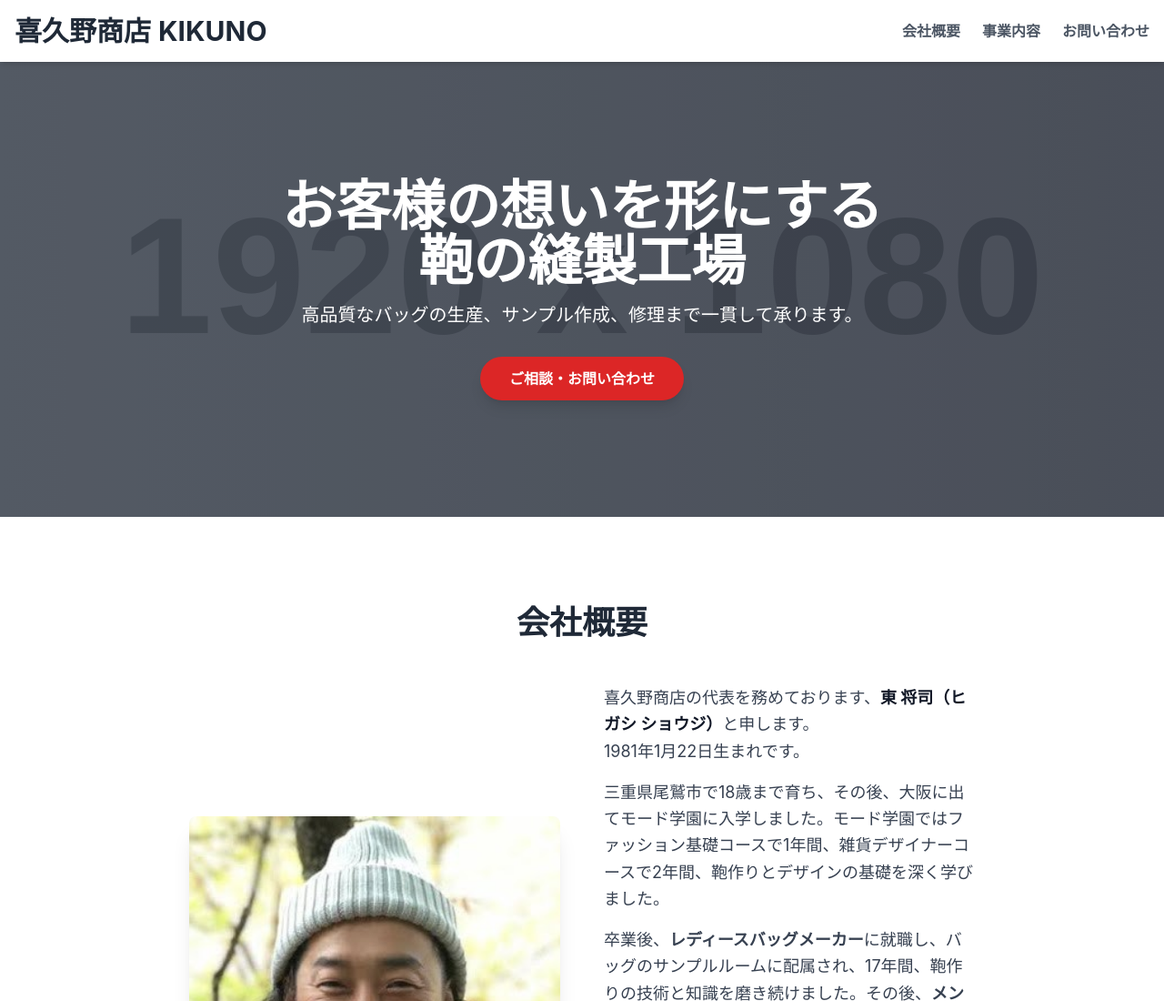
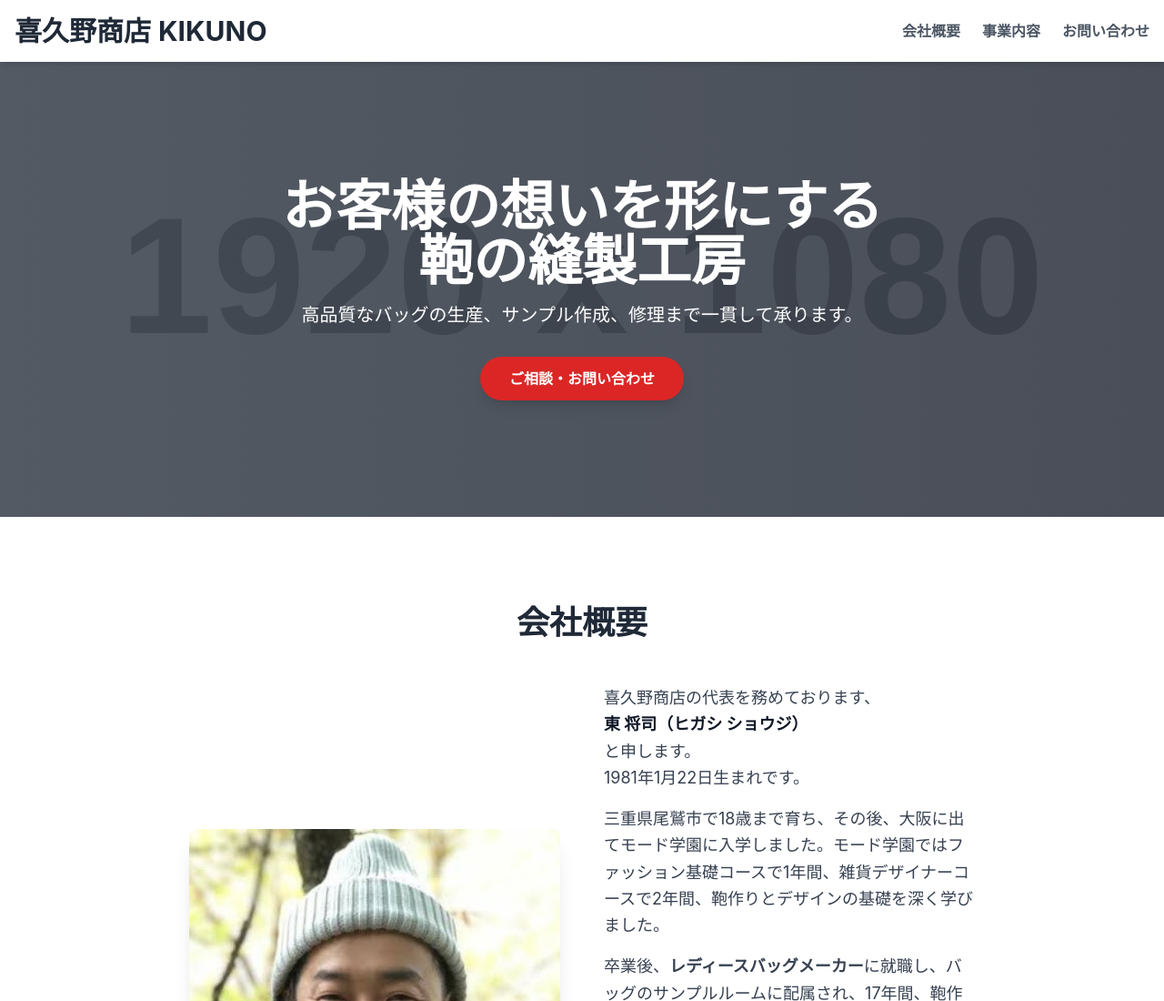
Before and after one commit to shoten122/kikuno410, a plain HTML site: page index.html in a window 1280 px wide. Shown: the top 1100 px of the page at 91% size. Drawn offline with nearby package versions, Linux system fonts and the light colour scheme; placeholder pictures from the web are drawn by us.

Commit message:
Update index.html

```diff
--- a/index.html
+++ b/index.html
@@ -63,7 +63,7 @@
         <div class="absolute inset-0 bg-cover bg-center opacity-30" style="background-image: url('https://placehold.co/1920x1080/4A5568/FFFFFF?text=Bag+Manufacturing+Factory');"></div>
         <div class="relative z-10 text-center px-4">
             <h2 class="text-4xl md:text-6xl font-extrabold leading-tight mb-4 animate-fade-in-up">
-                お客様の想いを形にする<br>鞄の縫製工場
+                お客様の想いを形にする<br>鞄の縫製工房
             </h2>
             <p class="text-lg md:text-xl mb-8 animate-fade-in-up delay-200">
                 高品質なバッグの生産、サンプル作成、修理まで一貫して承ります。
@@ -84,7 +84,7 @@
                 </div>
                 <div class="md:w-1/2 text-gray-700 leading-relaxed text-lg">
                     <p class="mb-4">
-                        喜久野商店の代表を務めております、<strong class="text-gray-900">東 将司（ヒガシ ショウジ）</strong>と申します。<br>1981年1月22日生まれです。
+                        喜久野商店の代表を務めております、<strong class="text-gray-900"><br>東 将司（ヒガシ ショウジ）</strong><br>と申します。<br>1981年1月22日生まれです。
                     </p>
                     <p class="mb-4">
                         三重県尾鷲市で18歳まで育ち、その後、大阪に出てモード学園に入学しました。モード学園ではファッション基礎コースで1年間、雑貨デザイナーコースで2年間、鞄作りとデザインの基礎を深く学びました。
```
